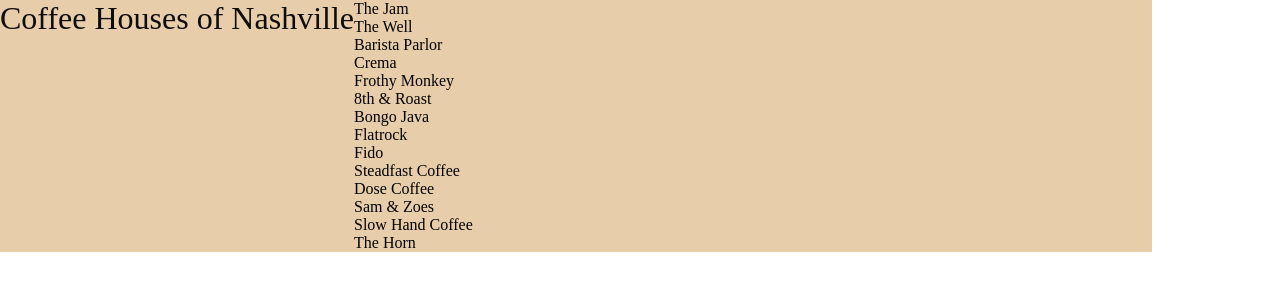
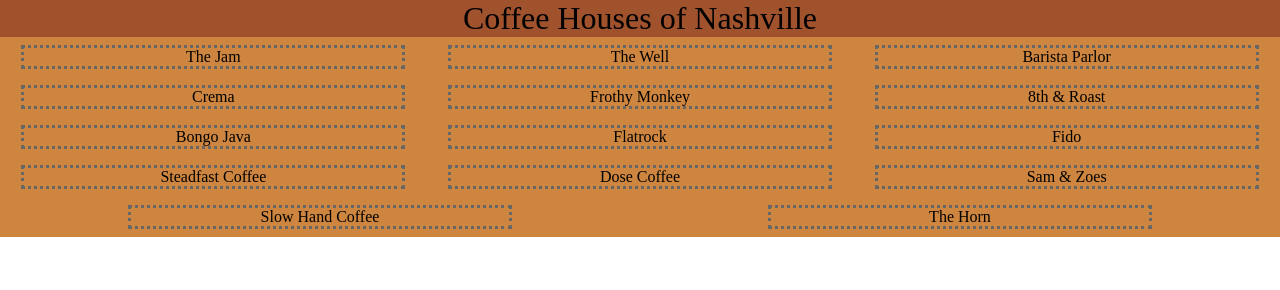
Before and after one commit to cdouglass516/coffeeshop, a plain HTML site: page index.html in a window 1280 px wide. Drawn offline with Linux system fonts and the light colour scheme.

Commit message:
Update styles

```diff
--- a/css/style.css
+++ b/css/style.css
@@ -5,19 +5,27 @@
     padding: 0;
     box-sizing: border-box;
 }
-.div_main{
-    background-color: rgba(222, 184, 135, .7);
-    width: 90%;
-    display: flex;
-    flex-direction: row;
-    justify-content: baseline;
+
+.pageHeader{
+display: flex;
+justify-content: center;
+font-size:2rem;
+background-color: sienna;
 }
-.pageHeader{
-    color: rgb(14, 13, 12);
-    font-weight: 500;
-    font-size: 2rem;
-    align-self: flex-start;
+
+.list{
+    display:flex;
+    justify-content:space-around;
+    flex-basis: 30%;
+    flex-wrap:wrap;
+    background-color:peru;
 }
 .shop{
-    flex-wrap: wrap;
+    display:flex;
+    border:rgb(104, 103, 104);
+    border-style:dotted;
+    margin:.5rem;
+    justify-content:space-around;
+    flex-basis: 30%;
+    flex-wrap:wrap;
 }
--- a/index.html
+++ b/index.html
@@ -12,6 +12,8 @@
 
 <body>
     <div class="div_main">
+        <div id="videoDiv">
+            <div id="videoMessage" class="styling">
                 <header class="pageHeader">Coffee Houses of Nashville</header>
                 <section class="list">
                     <article class="shop">The Jam</article>
@@ -29,6 +31,12 @@
                     <article class="shop">Slow Hand Coffee</article>
                     <article class="shop">The Horn</article>
                 </section>
+                <p class="videoClick">
+
+                </p>
+            </div>
+        </div>
+
     </div>
 </body>
 
```
Lines whose indentation alone changed are shown as unchanged.
